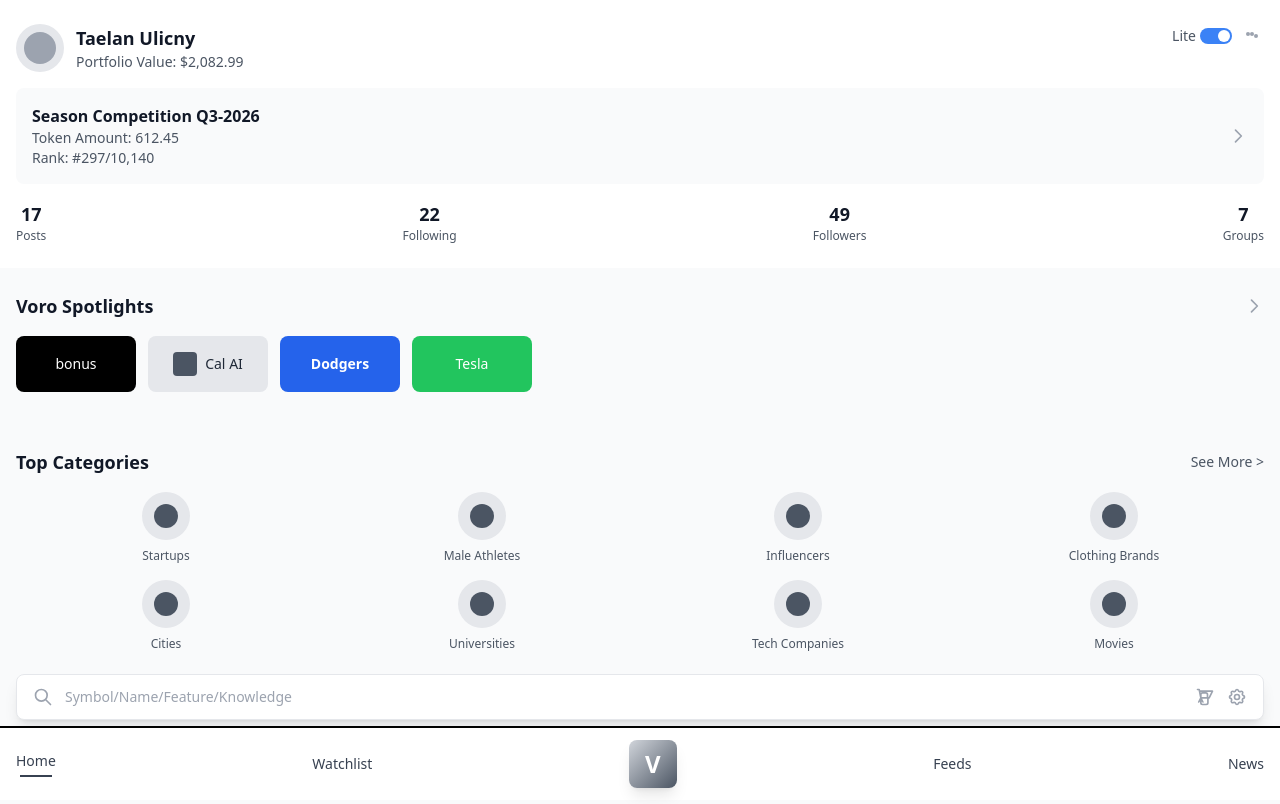
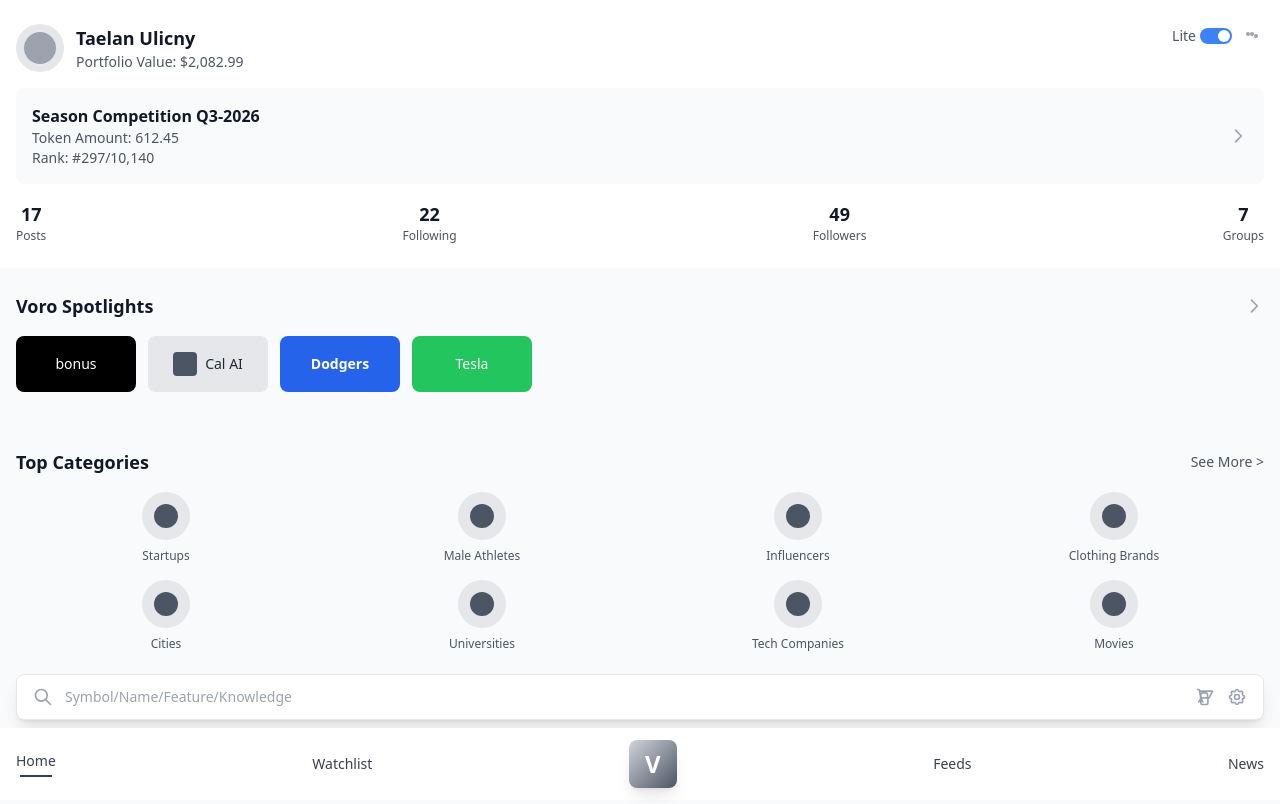
Before and after one commit to taelanulicny/voro, a React (Vite) app: page / in a window 1280 px wide. Built offline with nearby package versions, Linux system fonts and the light colour scheme.

Commit message:
Remove black border line from top of navigation bar

```diff
--- a/BottomNavBar.tsx
+++ b/BottomNavBar.tsx
@@ -16,7 +16,7 @@
   };
 
   return (
-    <div className="fixed bottom-0 left-0 right-0 bg-white border-t-2 border-black z-50" style={{ width: '100vw' }}>
+    <div className="fixed bottom-0 left-0 right-0 bg-white z-50" style={{ width: '100vw' }}>
       <div className="flex items-center justify-between px-4" style={{ paddingTop: '0.75rem', paddingBottom: '0.75rem' }}>
         {/* Home */}
         <button
```
